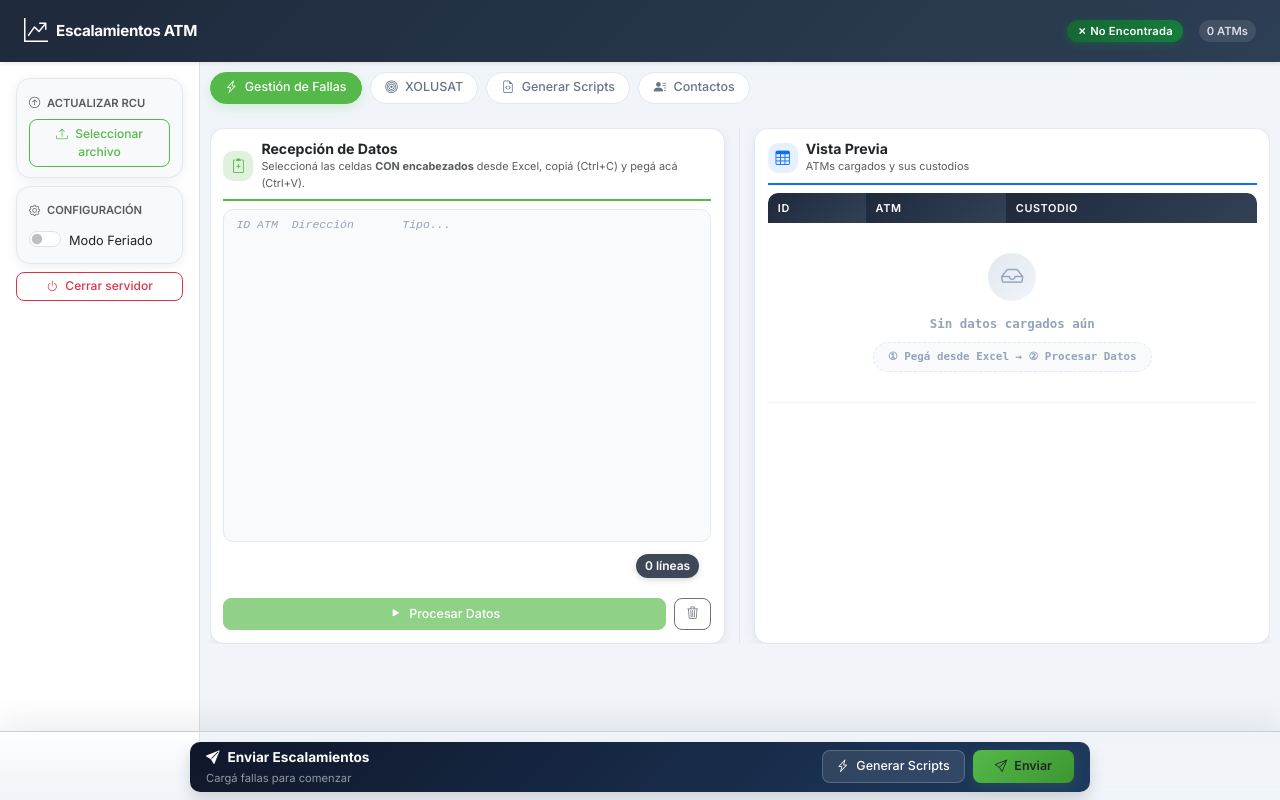
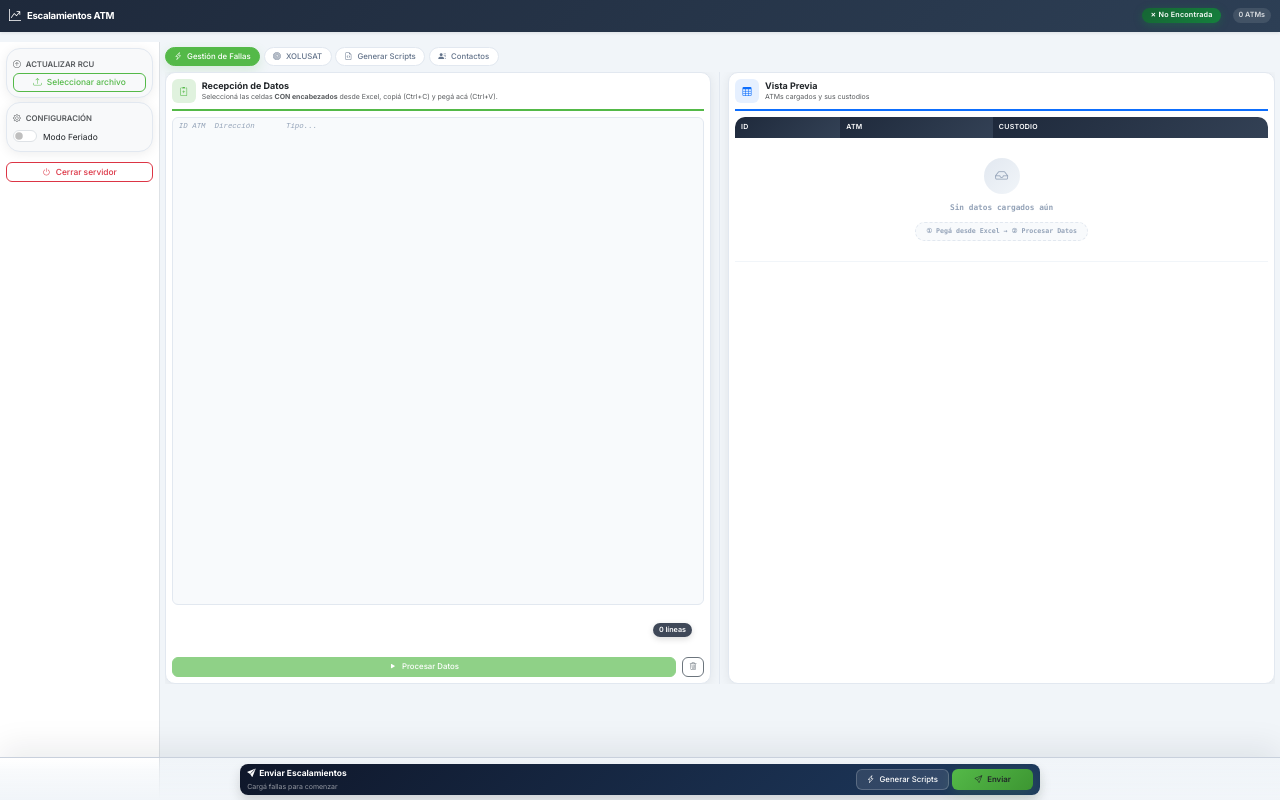
Before and after one commit to Adrian-Iglesias-1/EscalamientosBHDFlask, a Flask app: page / in a window 1280 px wide. Run offline with Flask 3, Linux system fonts and the light colour scheme; data that the repository does not hold is empty.

Commit message:
CSS responsive agresivo para notebooks: html font-size 12px, reducciones ~75%
- html font-size: 12px en ≤1440px (todo hereda proporcionalmente)
- Sidebar: 180px, navbar compacto (42px)
- Todos los fonts, paddings, cards reducidos al ~75%
- Send panel, tablas, badges mucho más compactos
- XOLUSAT, Scripts, Contactos también reducidos

Co-Authored-By: Claude Opus 4.6 <noreply@anthropic.com>

```diff
--- a/backend/static/style.css
+++ b/backend/static/style.css
@@ -730,172 +730,287 @@ section#tab-xolusat .data-card-header {
     }
 }
 
-/* Notebooks (1280px - 1440px): Layout compacto para DPI 150% */
-@media (max-width: 1440px) and (min-width: 1200px) {
+/* Notebooks (≤1440px): Layout compacto — simula ~75% del tamaño desktop */
+@media (max-width: 1440px) {
+    /* ── Base: font-size del html al 75% = todo hereda proporcional ── */
+    html {
+        font-size: 12px;
+    }
+
+    /* ── Sidebar ── */
     .sidebar {
-        width: 220px;
-        min-width: 200px;
+        width: 180px;
+        min-width: 160px;
+        padding: 0.5rem !important;
+    }
+    .sidebar .card {
+        margin-bottom: 4px !important;
     }
     .sidebar .card-body {
-        padding: 0.6rem 0.75rem !important;
+        padding: 0.4rem 0.5rem !important;
     }
     .sidebar .form-label {
+        font-size: 0.65rem;
+        margin-bottom: 0.2rem !important;
+    }
+    .sidebar .btn-sm {
+        font-size: 0.7rem;
+        padding: 0.2rem 0.4rem;
+    }
+    .sidebar .form-check-label {
         font-size: 0.7rem;
     }
-    .sidebar .btn-sm {
-        font-size: 0.75rem;
-        padding: 0.3rem 0.5rem;
+    .sidebar .btn-outline-danger {
+        font-size: 0.7rem;
+        padding: 0.2rem 0.4rem !important;
+        margin-top: 0.5rem !important;
     }
-    .sidebar .form-check-label {
+
+    /* ── Navbar ── */
+    .navbar {
+        padding-top: 0.25rem !important;
+        padding-bottom: 0.25rem !important;
+    }
+    .navbar .container-fluid {
+        padding-left: 0.75rem !important;
+        padding-right: 0.75rem !important;
+    }
+    .navbar-brand i {
+        font-size: 1rem !important;
+    }
+    .navbar-brand span {
         font-size: 0.8rem;
     }
-    .navbar-brand span {
-        font-size: 0.95rem;
-    }
     #connection-status {
-        font-size: 0.7rem !important;
-        padding: 3px 10px !important;
+        font-size: 0.6rem !important;
+        padding: 2px 8px !important;
     }
     #atm-count {
-        font-size: 0.7rem;
-        padding: 3px 8px;
+        font-size: 0.6rem;
+        padding: 2px 6px;
     }
-    .nav-pills .nav-link {
-        font-size: 0.78rem;
-        padding: 0.35rem 0.9rem !important;
+
+    /* ── Main layout ── */
+    #main-layout {
+        padding-top: 42px !important;
+    }
+    main.flex-grow-1 {
+        padding: 0.4rem !important;
     }
     main .container-fluid {
-        padding-left: 14px;
-        padding-right: 14px;
+        padding-left: 8px;
+        padding-right: 8px;
     }
-    main.flex-grow-1 {
+
+    /* ── Tabs navigation ── */
+    .nav-pills .nav-link {
+        font-size: 0.65rem;
+        padding: 0.25rem 0.7rem !important;
+    }
+    #mainTabs {
+        margin-bottom: 0.5rem !important;
+        gap: 0.3rem !important;
+    }
+
+    /* ── Cards generales ── */
+    .card {
+        border-radius: 10px !important;
+    }
+    .data-card-header {
+        gap: 6px;
+        margin-bottom: 6px;
+        padding-bottom: 6px;
+    }
+    .data-card-icon {
+        width: 24px;
+        height: 24px;
+        font-size: 0.75rem;
+        border-radius: 6px;
+    }
+    .data-card-header h5 {
+        font-size: 0.75rem !important;
+    }
+    .data-card-header p {
+        font-size: 0.58rem !important;
+    }
+
+    /* ── Tab Fallas ── */
+    #tab-fallas .card-body {
+        padding: 0.5rem !important;
+    }
+    #tab-fallas .row.g-4 {
+        --bs-gutter-x: 0.5rem;
+        --bs-gutter-y: 0.5rem;
+    }
+    #tab-fallas .row > .col-md-6:first-child {
+        padding-right: 8px;
+    }
+    #tab-fallas .row > .col-md-6:last-child {
+        padding-left: 8px;
+    }
+    #pasted-text {
+        font-size: 0.62rem;
+        line-height: 1.4;
+        border-radius: 6px !important;
+    }
+    #tab-fallas .d-flex.gap-2.mt-auto .btn {
+        font-size: 0.65rem;
+        padding: 0.25rem 0.5rem !important;
+    }
+    .line-counter {
+        font-size: 0.6rem;
+        padding: 2px 6px;
+        border-radius: 10px;
+    }
+
+    /* ── Preview table ── */
+    #preview-table thead th {
+        font-size: 0.58rem;
+        padding: 5px 6px !important;
+        letter-spacing: 0.3px;
+    }
+    #preview-table tbody td {
+        font-size: 0.65rem;
+        padding: 4px 6px !important;
+    }
+    #preview-table tbody td:first-child {
+        font-size: 0.62rem;
+    }
+    .badge-custodio {
+        font-size: 0.52rem;
+        padding: 1px 5px;
+    }
+    .preview-empty {
+        padding: 16px 10px;
+    }
+    .preview-empty .empty-icon {
+        width: 36px;
+        height: 36px;
+        font-size: 1.1rem;
+        margin-bottom: 8px;
+    }
+    .preview-empty p {
+        font-size: 0.65rem;
+    }
+    .preview-empty .step-hint {
+        font-size: 0.55rem;
+        padding: 4px 10px;
+    }
+
+    /* ── Send panel ── */
+    #send-panel-wrapper {
+        padding: 6px 10px 5px;
+    }
+    #send-panel {
+        border-radius: 8px;
+        max-width: 800px;
+    }
+    #send-panel .py-2.px-3 {
+        padding: 0.25rem 0.6rem !important;
+    }
+    #send-panel .send-title {
+        font-size: 0.7rem;
+    }
+    #send-panel .send-title i {
+        margin-right: 0.3rem !important;
+    }
+    #send-panel #email-info {
+        font-size: 0.58rem;
+    }
+    #send-panel .send-summary {
+        font-size: 0.58rem;
+        margin-top: 2px;
+    }
+    #send-panel .send-summary .stat-badge {
+        font-size: 0.52rem;
+        padding: 0px 5px;
+    }
+    #send-panel .btn {
+        font-size: 0.65rem;
+        padding: 4px 10px !important;
+    }
+    #send-panel .d-flex.gap-2 {
+        gap: 0.3rem !important;
+    }
+    main.flex-grow-1.main--send-panel-space {
+        padding-bottom: calc(0.5rem + 110px) !important;
+    }
+
+    /* ── Buttons generales ── */
+    .btn {
+        font-size: 0.65rem;
+        border-radius: 6px !important;
+    }
+    .form-control, .form-select {
+        font-size: 0.7rem;
+        padding: 0.25rem 0.5rem;
+        border-radius: 6px !important;
+    }
+
+    /* ── XOLUSAT ── */
+    section#tab-xolusat .card-body {
         padding: 0.6rem !important;
     }
-    .data-card-header {
-        gap: 8px;
-        margin-bottom: 8px;
-        padding-bottom: 8px;
+    section#tab-xolusat .row.g-3 {
+        --bs-gutter-x: 0.4rem;
+        --bs-gutter-y: 0.4rem;
     }
-    .data-card-icon {
-        width: 30px;
-        height: 30px;
-        font-size: 0.9rem;
+    #xol-table thead th {
+        font-size: 0.55rem;
+        padding: 4px 5px !important;
     }
-    .data-card-header h5 {
-        font-size: 0.88rem !important;
+    #xol-table tbody td {
+        font-size: 0.62rem;
+        padding: 3px 5px !important;
     }
-    .data-card-header p {
-        font-size: 0.68rem !important;
+    .xol-table-wrap {
+        max-height: 220px;
     }
-    #tab-fallas .card-body {
-        padding: 0.8rem !important;
-    }
-    #tab-fallas .row > .col-md-6:first-child {
-        padding-right: 14px;
-    }
-    #tab-fallas .row > .col-md-6:last-child {
-        padding-left: 14px;
-    }
-    #pasted-text {
-        font-size: 0.72rem;
-    }
-    #preview-table thead th {
-        font-size: 0.68rem;
-        padding: 7px 10px !important;
-    }
-    #preview-table tbody td {
-        font-size: 0.78rem;
-        padding: 6px 10px !important;
-    }
-    .badge-custodio {
-        font-size: 0.62rem;
-        padding: 2px 7px;
-    }
-    .preview-empty {
-        padding: 24px 14px;
-    }
-    .preview-empty .empty-icon {
-        width: 48px;
-        height: 48px;
-        font-size: 1.4rem;
-    }
-    .preview-empty p {
-        font-size: 0.78rem;
-    }
-    .preview-empty .step-hint {
+    .nav-tabs .nav-link {
         font-size: 0.68rem;
     }
-    #send-panel-wrapper {
-        padding: 10px 14px 8px;
-    }
-    #send-panel {
-        border-radius: 10px;
-        max-width: 900px;
-    }
-    #send-panel .py-2 {
-        padding-top: 0.35rem !important;
-        padding-bottom: 0.35rem !important;
-    }
-    #send-panel .send-title {
-        font-size: 0.85rem;
-    }
-    #send-panel #email-info {
-        font-size: 0.7rem;
-    }
-    #send-panel .send-summary {
-        font-size: 0.7rem;
-    }
-    #send-panel .send-summary .stat-badge {
-        font-size: 0.65rem;
-    }
-    #send-panel .btn {
-        font-size: 0.78rem;
-        padding: 6px 14px !important;
-    }
-    .btn {
-        font-size: 0.8rem;
-    }
-    .line-counter {
-        font-size: 0.75rem;
-        padding: 3px 9px;
-    }
-    .form-control, .form-select {
-        font-size: 0.8rem;
-    }
-    #tab-fallas .d-flex.gap-2.mt-auto .btn {
-        font-size: 0.78rem;
-        padding: 0.35rem 0.7rem !important;
-    }
-    /* XOLUSAT compact */
-    #xol-table thead th {
-        font-size: 0.68rem;
-        padding: 7px 10px !important;
-    }
-    #xol-table tbody td {
-        font-size: 0.78rem;
-        padding: 6px 10px !important;
-    }
-    .xol-table-wrap {
-        max-height: 280px;
-    }
-    /* Scripts compact */
+
+    /* ── Scripts ── */
     .script-item {
-        padding: 12px 14px;
+        padding: 8px 10px;
+        border-radius: 8px;
+        margin-bottom: 4px;
     }
     .script-item code {
-        font-size: 11px;
-        padding: 8px 10px;
+        font-size: 10px;
+        padding: 6px 8px;
+        border-radius: 5px;
     }
-    /* Contactos compact */
+    .script-header {
+        margin-bottom: 6px;
+    }
+
+    /* ── Contactos ── */
+    section#tab-contactos .card {
+        margin-bottom: 0.6rem !important;
+    }
     section#tab-contactos .card-body {
-        padding: 0.6rem !important;
+        padding: 0.4rem !important;
     }
     section#tab-contactos .data-card-header {
-        padding: 0 0.6rem;
+        padding: 0 0.4rem;
     }
-    main.flex-grow-1.main--send-panel-space {
-        padding-bottom: calc(1rem + 140px) !important;
+    section#tab-contactos th,
+    section#tab-contactos td {
+        font-size: 0.6rem !important;
+        padding: 3px 5px !important;
     }
+    .search-input {
+        font-size: 0.7rem;
+        padding: 6px 30px 6px 32px;
+    }
+    .search-icon {
+        font-size: 0.75rem;
+        left: 10px;
+    }
+
+    /* ── Scrollbar más fina ── */
+    ::-webkit-scrollbar { width: 5px; height: 5px; }
 }
 
 /* Pantallas medianas-grandes (1100px - 1199px) */
```
Also changed, not shown: 1 other file.
